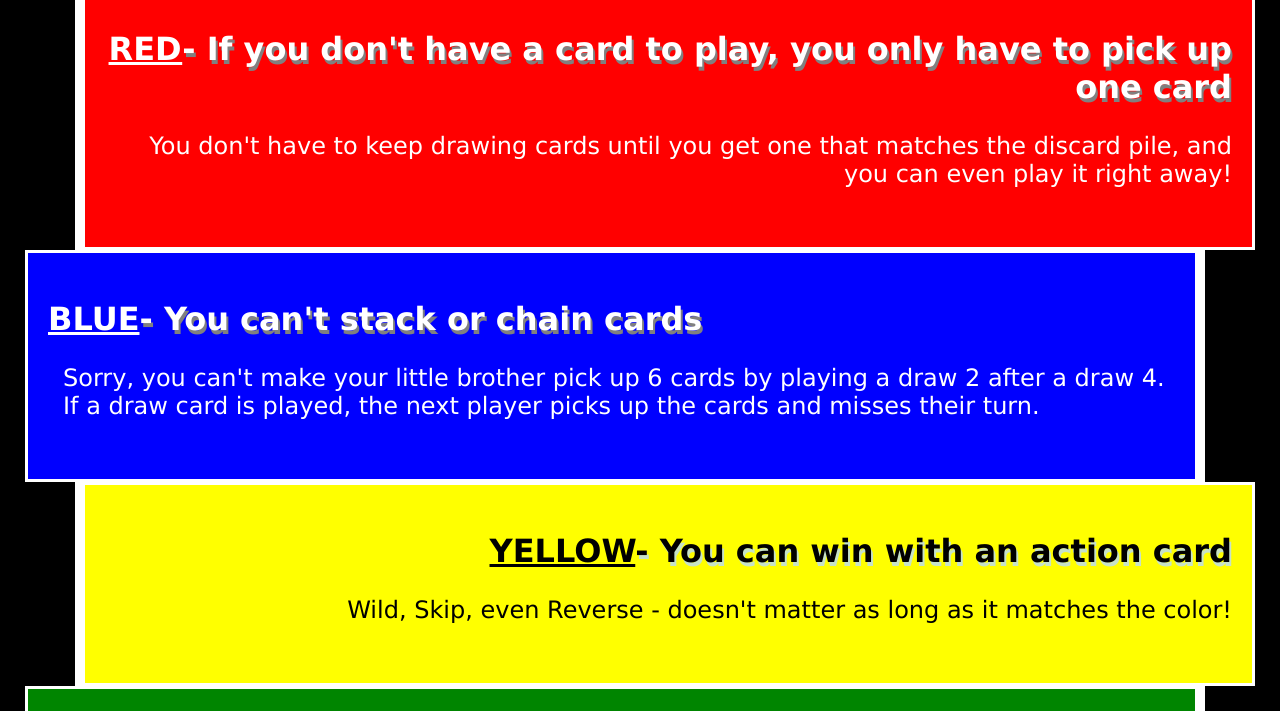
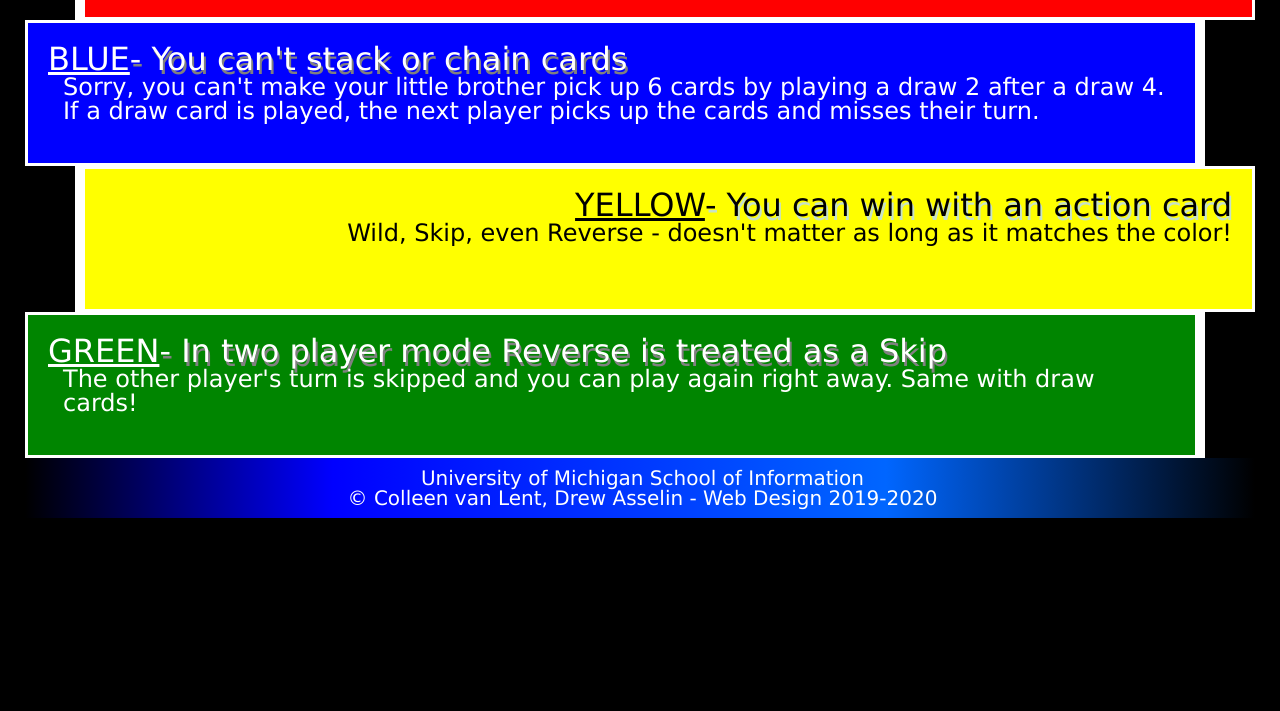
Before and after one commit to rshulkin/homework2-2022, a plain HTML site: page index.html in a window 1280 px wide. Shown: the part 719-1430 px from the top of the page. After the commit the page ends 1237 px from the top, so only its background shows below. Drawn offline with Linux system fonts and the light colour scheme.

Commit message:
update 3; changed style.css

```diff
--- a/css/style.css
+++ b/css/style.css
@@ -100,7 +100,6 @@ span{
 footer{
   background: linear-gradient(90deg, #000000 0%, #0000ff 25%,
   #0066ff 70%, #000000 100%);
-  padding: 10px, 10px, 10px, 0px;
 
 }
 
@@ -108,6 +107,6 @@ footer p{
   font-size: 20px;
   text-align: center;
   padding-top: 10px;
+  padding-bottom:10px;
   padding-right: 10px;
-  padding-bottom: 10px;
 }
--- a/index.html
+++ b/index.html
@@ -1,7 +1,8 @@
 <!DOCTYPE html>
 <html lang="en">
 <head>
-  <link rel='stylesheet' href='css/style.css' >
+  <link rel='stylesheet' href='css/html5reset.css'>
+  <link rel='stylesheet' href='css/style.css'>
   <link rel="icon" href="imgs/favicon.ico">
 
   <meta charset="UTF-8">
```
